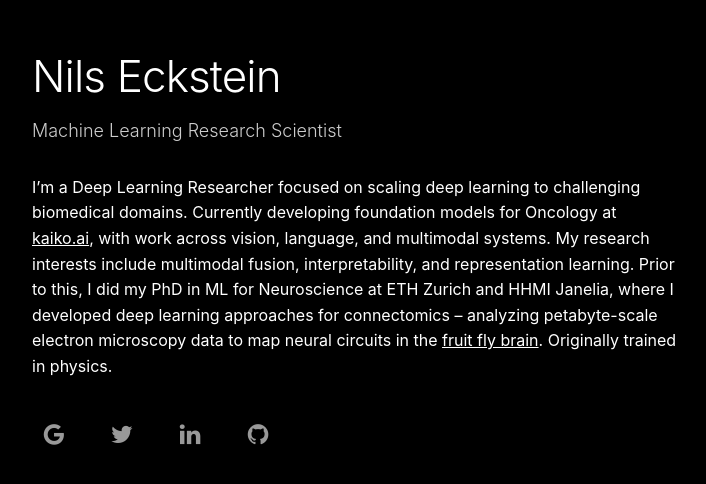
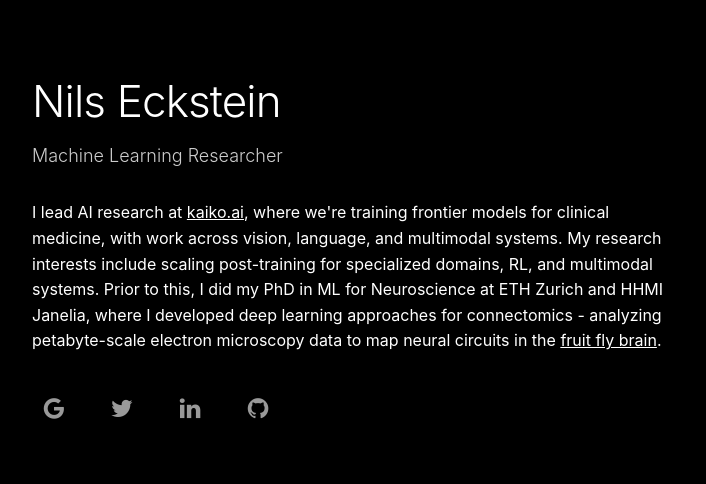
Before and after one commit to nilsec/nilsec.github.io, a plain HTML site: page index.html in a window 1280 px wide. Shown: the part 178-662 px from the top of the page, without its empty margins (283-989 px from the left). Drawn offline with Linux system fonts and the light colour scheme.

Commit message:
Update bio: ML Researcher, frontier models for clinical medicine

```diff
--- a/index.html
+++ b/index.html
@@ -4,7 +4,7 @@
     <meta charset="utf-8">
     <meta name="viewport" content="width=device-width, initial-scale=1">
     <title>Nils Eckstein</title>
-    <meta name="description" content="Deep Learning Research Scientist Nils Eckstein. Developing foundation models in oncology at kaiko.ai, with interests in multimodal fusion, interpretability, and representation learning.">
+    <meta name="description" content="Machine Learning Researcher Nils Eckstein. Training frontier models for clinical medicine at kaiko.ai, with interests in scaling post-training for specialized domains, RL, and multimodal systems.">
     <link rel="stylesheet" href="https://maxcdn.bootstrapcdn.com/font-awesome/4.7.0/css/font-awesome.min.css">
     <style>
         body {
@@ -71,19 +71,17 @@
 <body>
     <main class="container">
         <h1>Nils Eckstein</h1>
-        <h2>Machine Learning Research Scientist</h2>
+        <h2>Machine Learning Researcher</h2>
 
         <p>
-            I’m a Deep Learning Researcher focused on scaling deep learning to challenging biomedical domains.
-            Currently developing foundation models for Oncology at
-            <a href="https://www.kaiko.ai" rel="noopener noreferrer" target="_blank">kaiko.ai</a>,
+            I lead AI research at <a href="https://www.kaiko.ai" rel="noopener noreferrer" target="_blank">kaiko.ai</a>,
+            where we're training frontier models for clinical medicine,
             with work across vision, language, and multimodal systems.
-            My research interests include multimodal fusion, interpretability, and representation learning.
+            My research interests include scaling post-training for specialized domains, RL, and multimodal systems.
             Prior to this, I did my PhD in ML for Neuroscience at ETH Zurich and HHMI Janelia,
-            where I developed deep learning approaches for connectomics – analyzing petabyte-scale electron microscopy data
+            where I developed deep learning approaches for connectomics - analyzing petabyte-scale electron microscopy data
             to map neural circuits in the
             <a href="https://www.nature.com/articles/s41586-024-07558-y" rel="noopener noreferrer" target="_blank">fruit fly brain</a>.
-            Originally trained in physics.
         </p>
 
         <div class="social-links">
```
